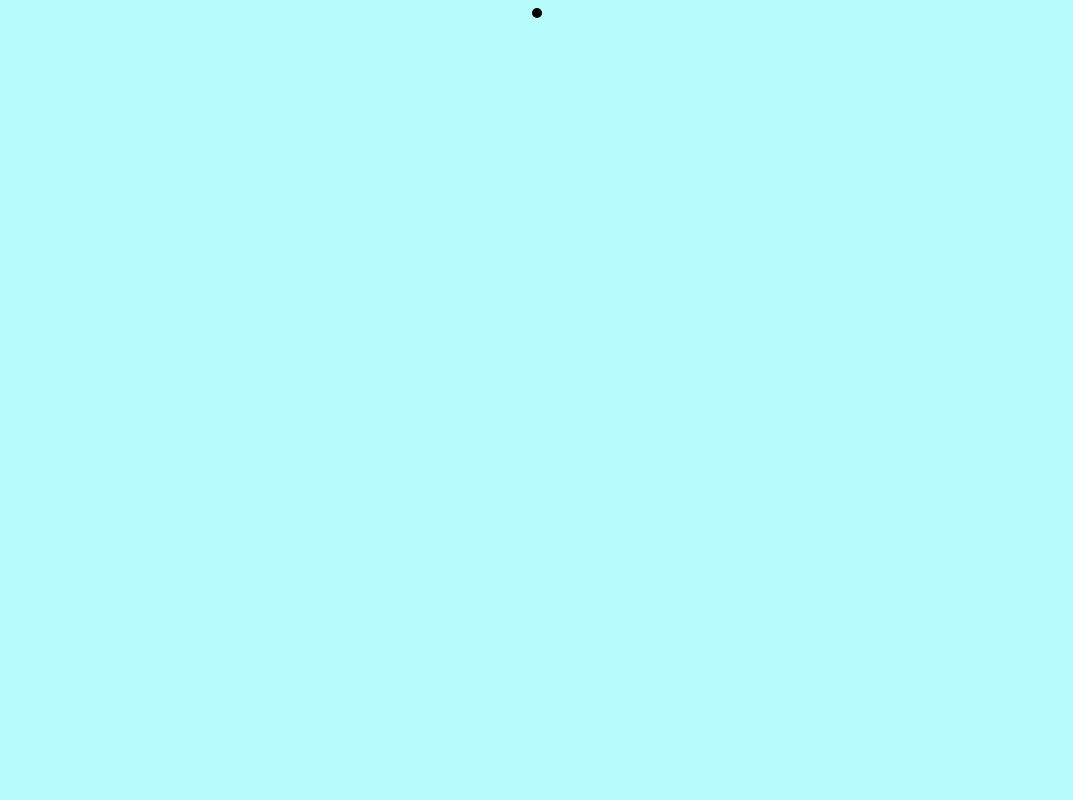
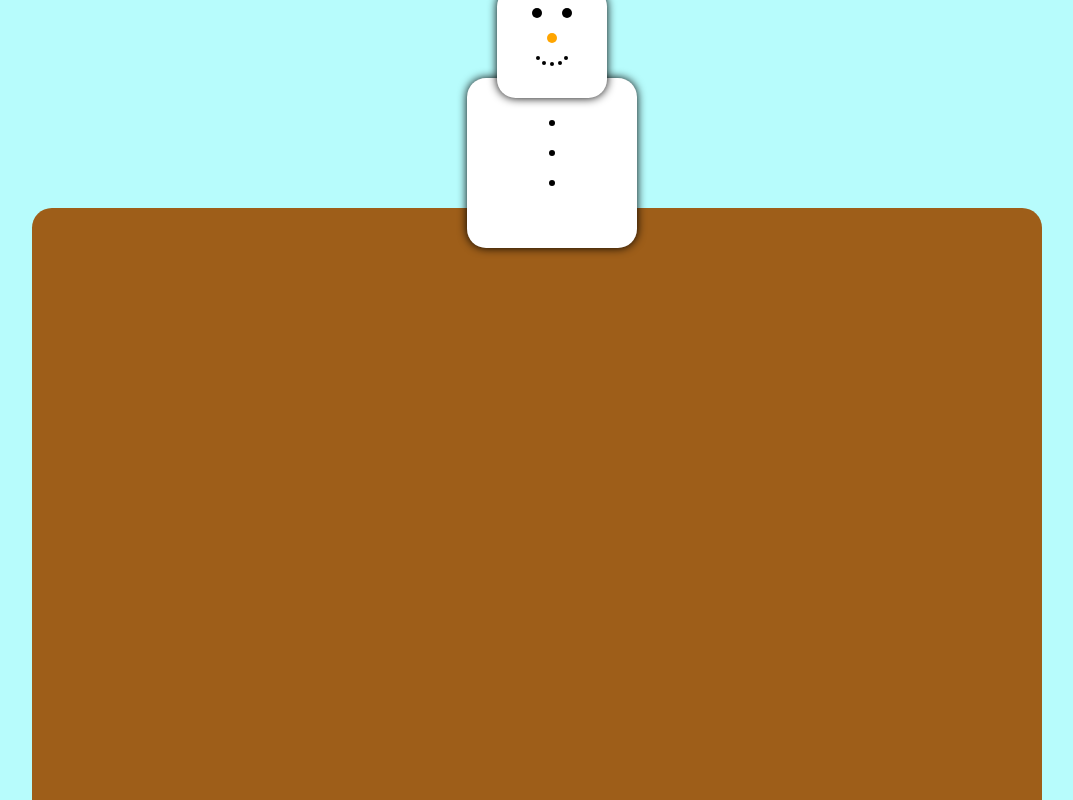
Before and after one commit to Hanieh-Sadeghi/Snowman-CSS, a plain HTML site: page index.html in a window 1280 px wide. Shown: the whole page, without its empty margins (103-1176 px from the left). Drawn offline with Linux system fonts and the light colour scheme.

Commit message:
add now code box-shadow

```diff
--- a/style/style.css
+++ b/style/style.css
@@ -2,19 +2,28 @@ body {
   background-color: rgb(183, 252, 252);
 }
 
-.sonwman{
+.sonwman {
   width: 10px;
   height: 10px;
   background-color: black;
   border-radius: 50%;
   margin: auto;
-    box-shadow:
-    30px 0,
-    15px 25px orange ,
+  box-shadow: 30px 0,
+    15px 25px orange,
 
     1px 45px 0 -3px,
-    7px 50px 0 -3px ,
-    15px 51px 0 -3px ,
-    23px 50px 0 -3px ,
+    7px 50px 0 -3px,
+    15px 51px 0 -3px,
+    23px 50px 0 -3px,
     29px 45px 0 -3px ,
+
+    15px 110px 0 -2px,
+    15px 140px 0 -2px,
+    15px 170px 0 -2px,
+
+    15px 30px 0 50px white,
+    15px 30px 10px 50px black,
+    15px 150px 0 80px white,
+    15px 150px 10px 80px black,
+    0 700px 0 500px #9e5e19;
 }
```
Lines whose indentation alone changed are shown as unchanged.
